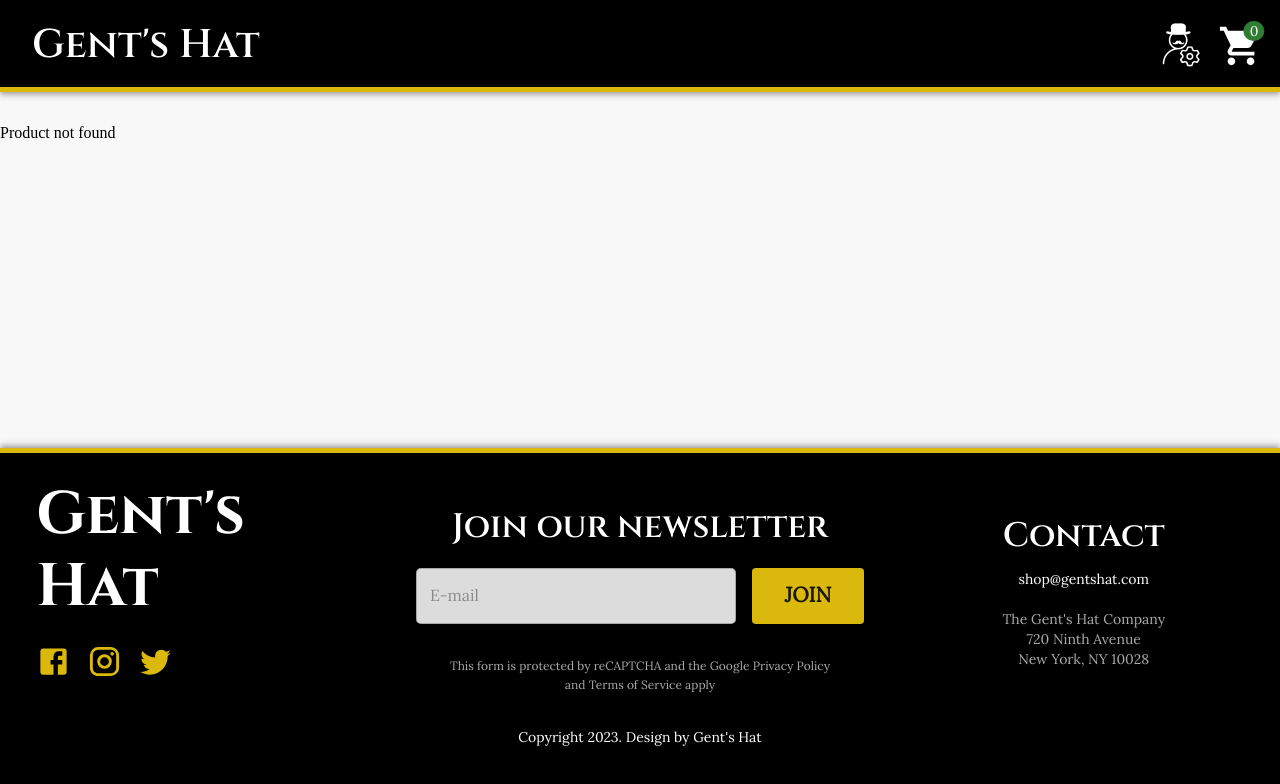
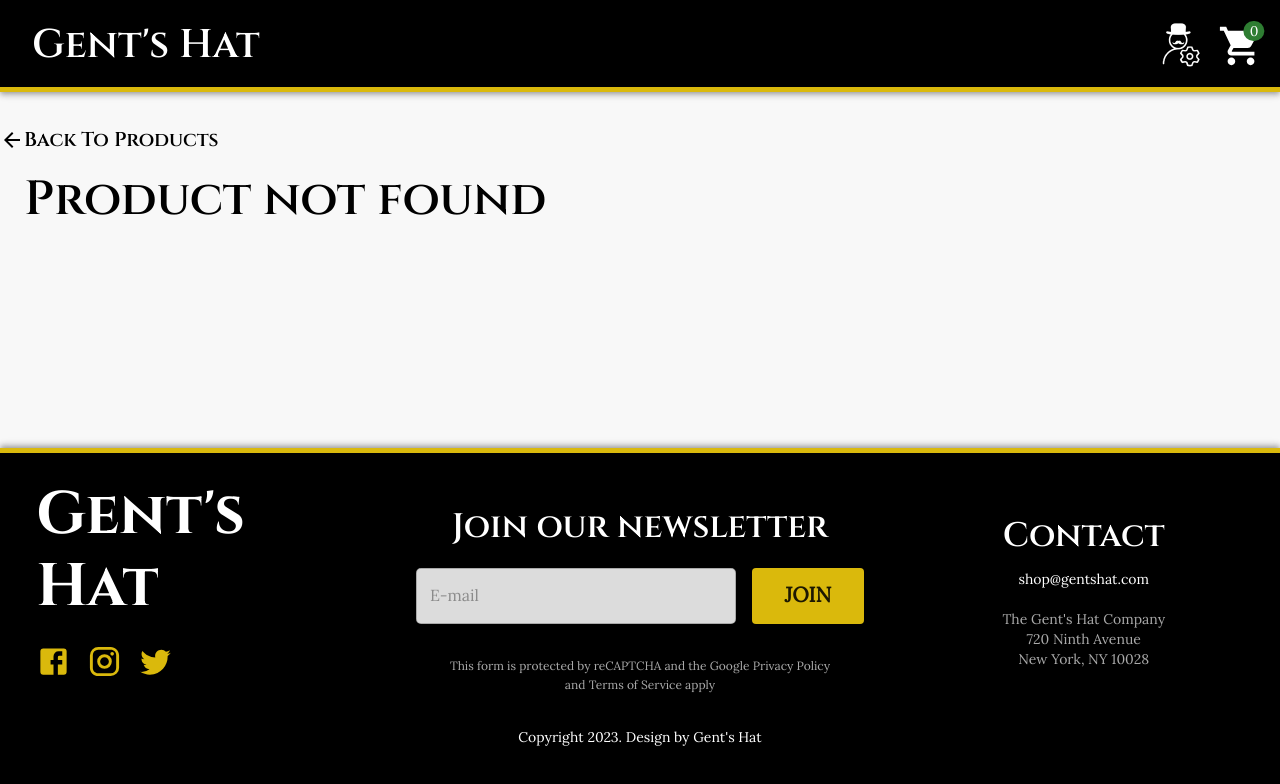
Before and after one commit to Sillen00/React-Webshop-Gents-Hat, a React (Vite) app: page /product/1 in a window 1280 px wide. Shown: the top 784 px of the page. Built offline with nearby package versions, Linux system fonts and the light colour scheme.

Commit message:
added products show up in home and the productdescription.

```diff
--- a/data/index.ts
+++ b/data/index.ts
@@ -26,6 +26,7 @@ export const generateId = () => {
 
 export const products: Product[] = [
   {
+    id: 'EL1477',
     image: '../images/aberdeen.png',
     title: 'Aberdeen',
     shortDescription: 'Aberdeen. description',
@@ -41,7 +42,6 @@ export const products: Product[] = [
     size: 'L',
     color: 'Dark brown',
     inStock: true,
-    id: 'e1',
   },
   {
     image: '../images/bowler.png',
--- a/src/pages/Home.tsx
+++ b/src/pages/Home.tsx
@@ -1,8 +1,11 @@
 import { Box, Grid, SxProps, Theme, Typography } from '@mui/material'
 import { products } from '../../data'
 import ProductCard from '../components/ProductCard'
+import { useProducts } from '../contexts/ProductsContext'
 
 function Home() {
+  const {databaseProducts, setDatabaseProducts} = useProducts()
+
   return (
     <Box sx={homeContainerSx}>
       <Box sx={logoStyleSx}>
@@ -13,7 +16,7 @@ function Home() {
           Our Products
         </Typography>
         <Grid sx={cardListSx} container rowSpacing={5}>
-          {products.map(product => (
+          {databaseProducts.map(product => (
             <Grid key={product.id} sx={cardListSx} item xs={12} sm={6} md={4} lg={3} xl={3}>
               <ProductCard product={product} />
             </Grid>
--- a/src/pages/ProductDescription.tsx
+++ b/src/pages/ProductDescription.tsx
@@ -1,15 +1,31 @@
 import * as Icon from '@mui/icons-material'
-import { Box, Container, Paper, SxProps, Theme, Typography } from '@mui/material'
+import { Box, Button, Container, Paper, SxProps, Theme, Typography } from '@mui/material'
 import { NavLink, useParams } from 'react-router-dom'
-import { Product, products } from '../../data'
+// import { Product } from '../../data'
 import ProductBtnSection from '../components/ProductBtnSection'
+import { useProducts } from '../contexts/ProductsContext'
 
 function ProductDescription() {
   const { id } = useParams<{ id: string }>()
-  const product: Product | undefined = products.find(p => p.id === id)
+  const {databaseProducts} = useProducts()
+  const product = databaseProducts.find(p => p.id === id)
 
   if (!product) {
-    return <div>Product not found</div>
+    return (
+      <Box>
+      <NavLink to='/'>
+          <Typography sx={flexAlignStyle} variant='h6'>
+            <Icon.ArrowBack />
+            Back To Products
+          </Typography>
+        </NavLink>
+
+      <Typography variant='h3' sx={{ml: 3, marginBottom: '10rem'}}>
+        Product not found
+      </Typography>
+
+    </Box>
+    )
   }
 
   return (
```
